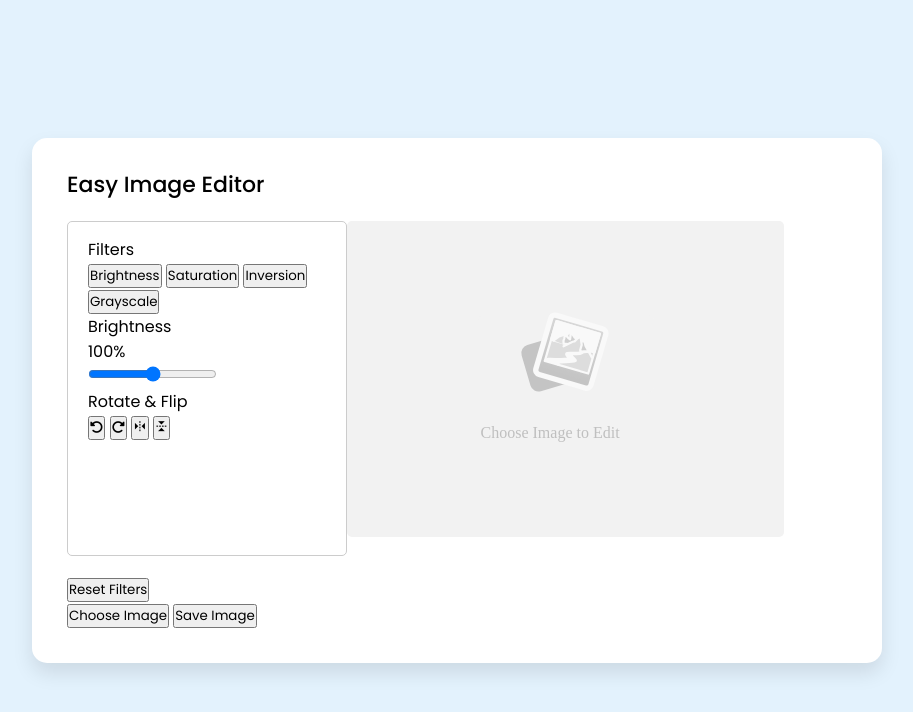
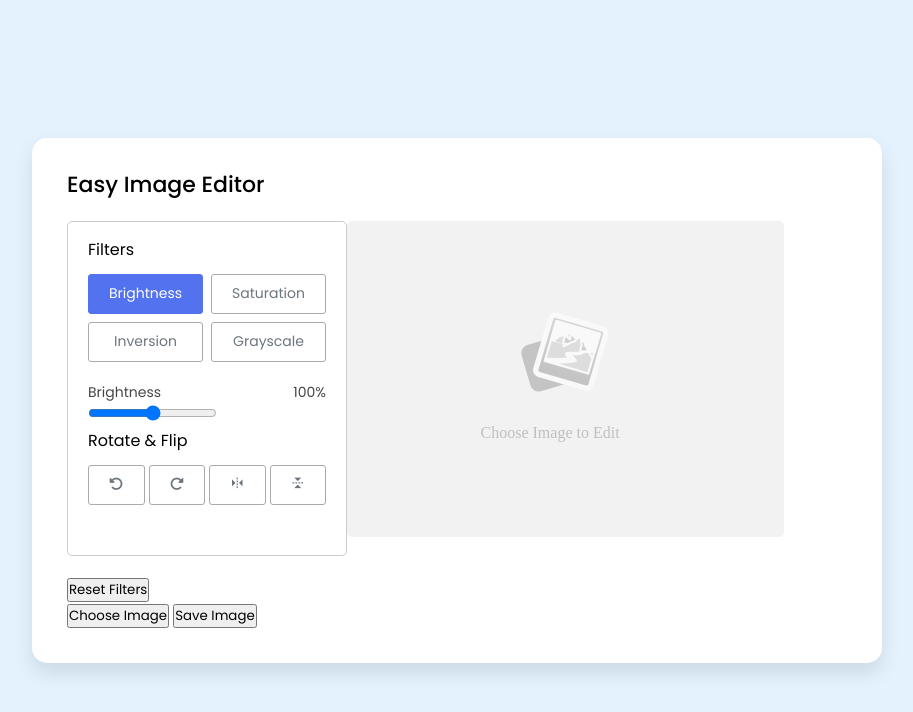
Before and after one commit to Shubx10/image-editor, a plain HTML site: page index.html in a window 1280 px wide. Shown: the whole page, without its empty margins (183-1096 px from the left). Drawn offline with nearby package versions, Linux system fonts and the light colour scheme.

Commit message:
modified css file

```diff
--- a/index.html
+++ b/index.html
@@ -18,7 +18,7 @@
                 <div class="filter">
                     <label class="title">Filters</label>
                     <div class="options">
-                        <button>Brightness</button>
+                        <button class="active">Brightness</button>
                         <button>Saturation</button>
                         <button>Inversion</button>
                         <button>Grayscale</button>
--- a/style.css
+++ b/style.css
@@ -41,3 +41,50 @@ body{
     border-radius: 5px;
     border: 1px solid #ccc;
 }
+
+.editor-panel .title{
+    display: block;
+    font-size: 16px;
+    margin-bottom: 12px;
+}
+
+.editor-panel .options{
+    display: flex;
+    flex-wrap: wrap;
+    justify-content: space-between;
+}
+
+.editor-panel button{
+    height: 40px;
+    font-size: 14px;
+    color: #6c757d;
+    margin-bottom: 8px;
+    border-radius: 3px;
+    background: #fff;
+    border: 1px solid #aaa;
+}
+
+.editor-panel .filter button{
+    width: calc(100% / 2 - 4px)
+}
+
+.filter button.active{
+    color: #fff;
+    background: #5372f0;
+    border-color: #5372f0;
+}
+
+.editor-panel .slider{
+    margin-top: 12px;
+}
+
+.editor-panel .slider .filter-info{
+    display: flex;
+    color: #464646;
+    font-size: 14px;
+    justify-content: space-between;
+}
+
+.editor-panel .rotate button{
+    width: calc(100% / 4 - 3px);
+}
```
